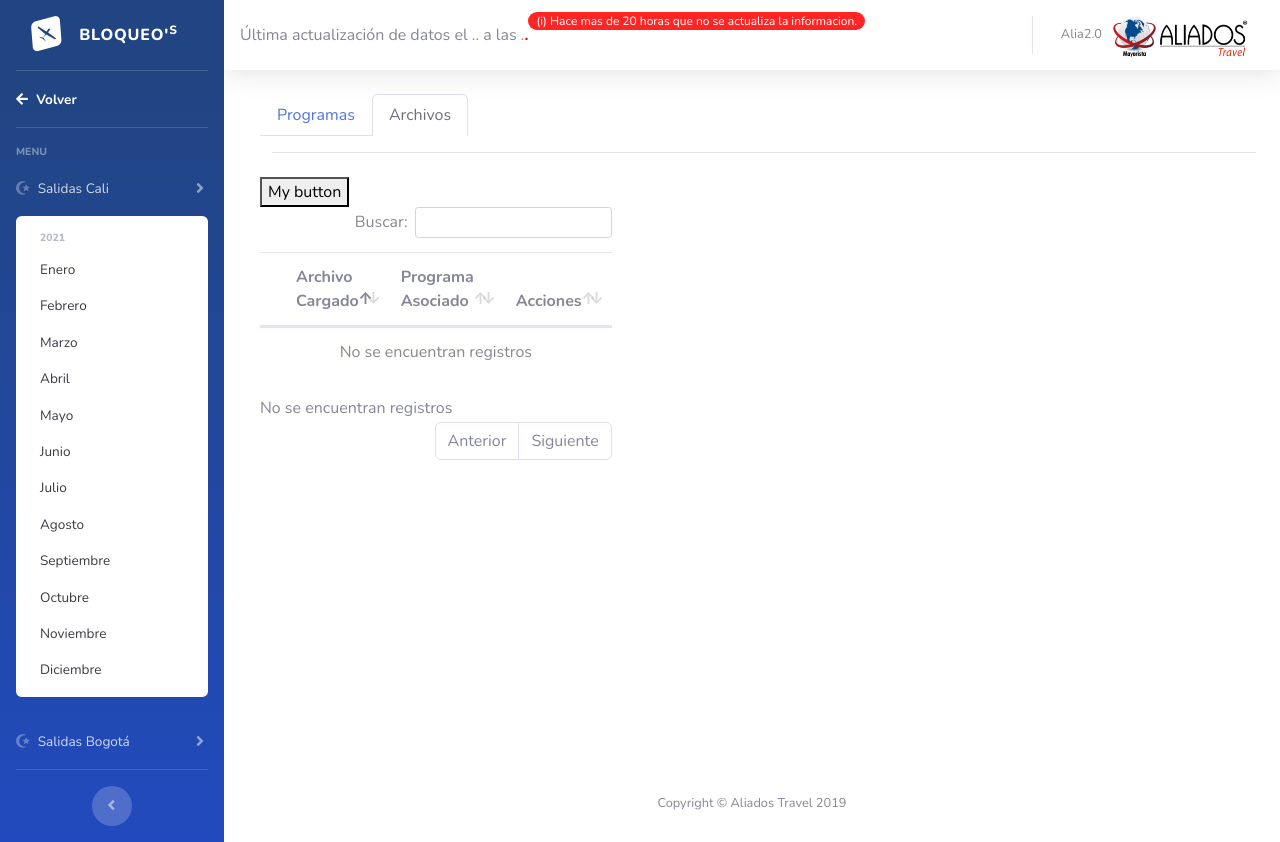
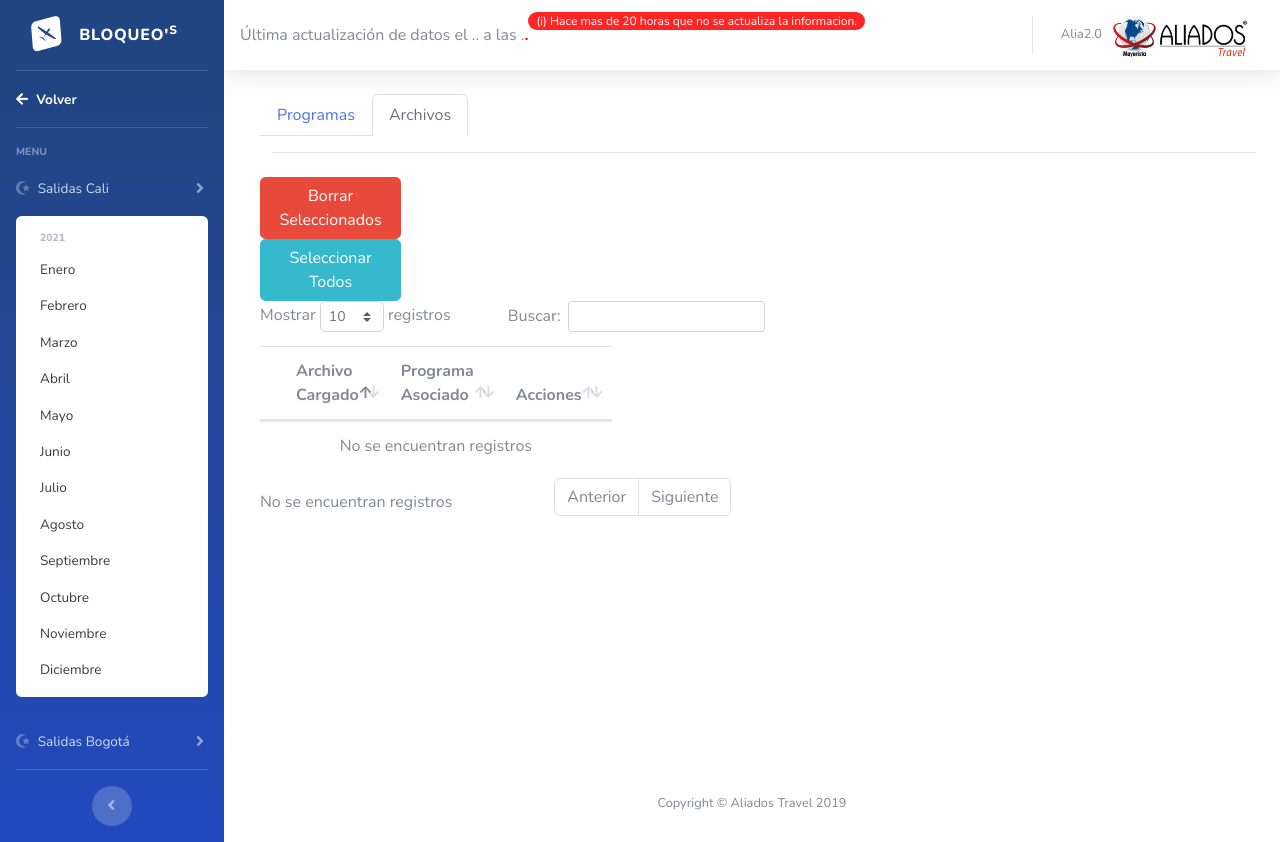
Before and after one commit to jetours2019/bloqueos, a PHP site: page /pages/admin/files.php?desde=CLO in a window 1280 px wide, after a click on "Archivos". Run offline with PHP 8.4, Linux system fonts and the light colour scheme; the visitor is signed in with stand-in values (Sample User, id 1); data that the repository does not hold is empty.

Commit message:
nueva prueba botones

```diff
--- a/pages/admin/files.php
+++ b/pages/admin/files.php
@@ -145,6 +145,12 @@ foreach ($files_in_folder as $file) {
                                 </table>
                             </div>
                             <div class="tab-pane fade" id="profile" role="tabpanel" aria-labelledby="profile-tab">
+                                <div class="row">
+                                <div class="col-md-4">
+                                    <button class="btn btn-danger">Borrar Seleccionados</button>
+                                    <button class="btn btn-info">Seleccionar Todos</button>
+                                </div>
+                                </div>
                                 <table class="table table-responsive" id="archivos">
                                     <thead>
                                         <tr>
@@ -241,13 +247,6 @@ foreach ($files_in_folder as $file) {
                 "columnDefs": [{
                     "orderable": false,
                     "targets": 0
-                }],
-                dom: 'Bfrtip',
-                buttons: [{
-                    text: 'My button',
-                    action: function(e, dt, node, config) {
-                        alert('Button activated');
-                    }
                 }]
             });
         });
```
